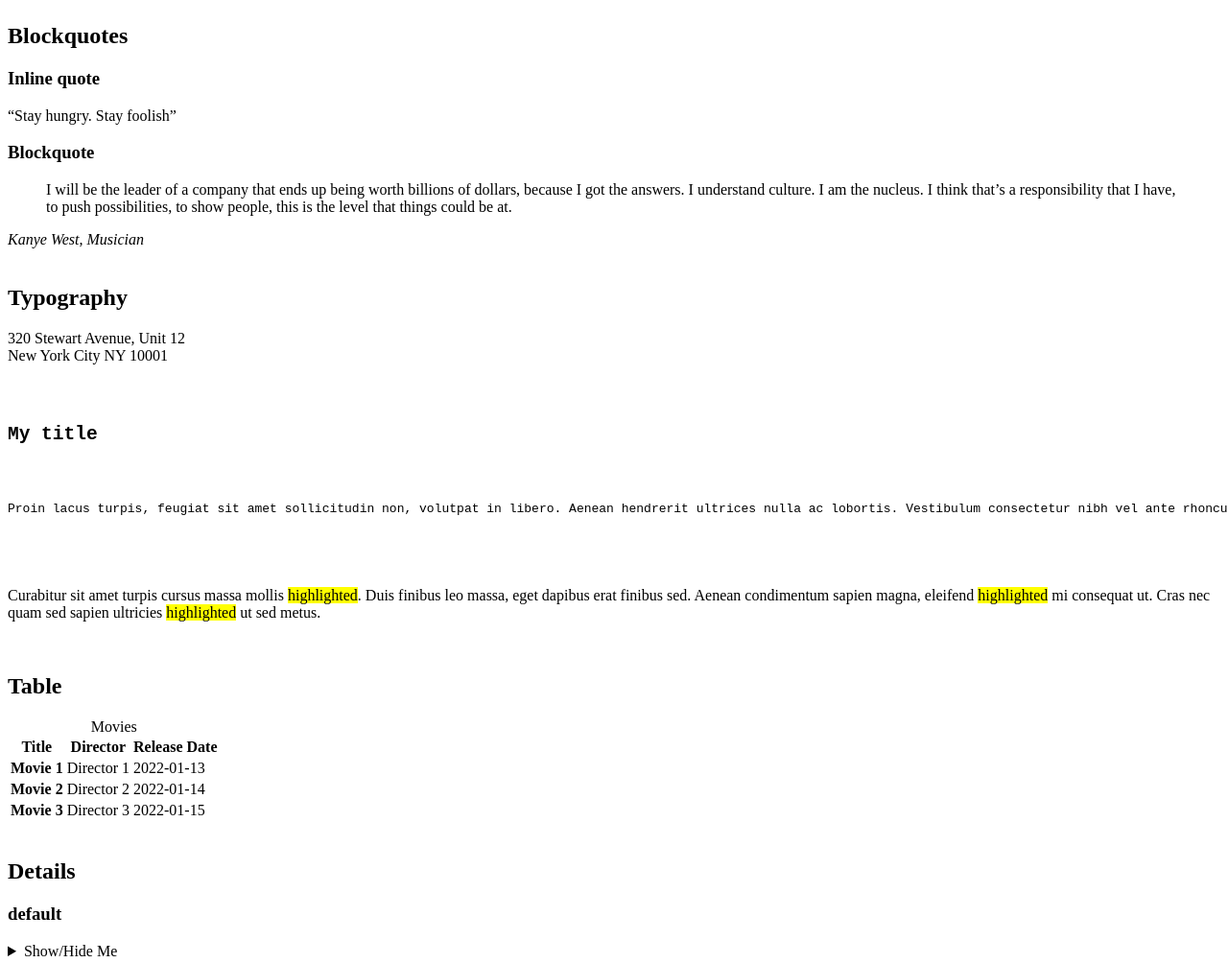
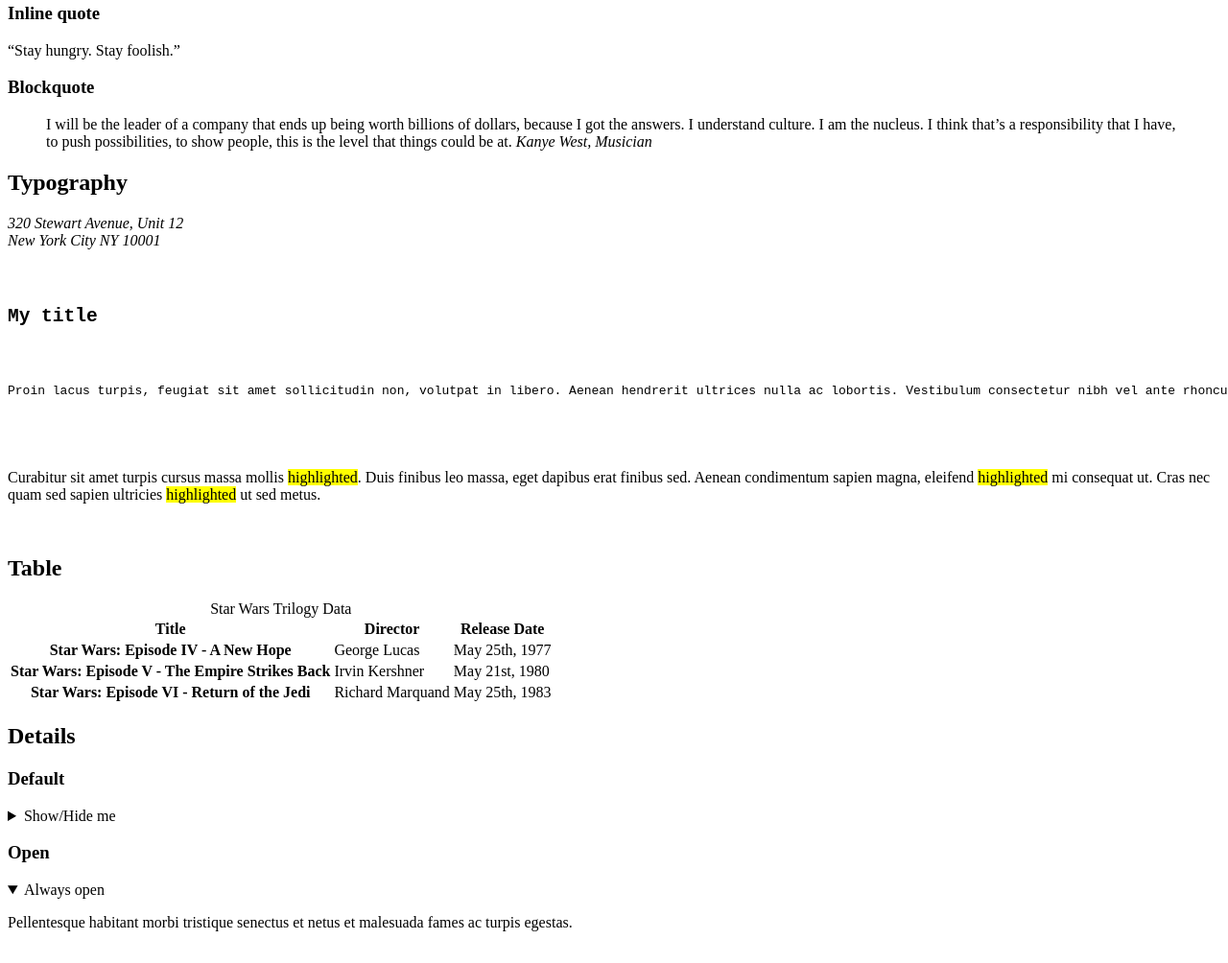
Before and after one commit to Thorbie010/alx-frontend, a plain HTML site: page 0x00-html_advanced/39-styleguide.html in a window 1280 px wide. Shown: the part 1087-2091 px from the top of the page at 96% size. Drawn offline with Linux system fonts and the light colour scheme.

Commit message:
fix advance html tasks

```diff
--- a/0x00-html_advanced/39-styleguide.html
+++ b/0x00-html_advanced/39-styleguide.html
@@ -1,12 +1,12 @@
 <!DOCTYPE html>
 <html lang="en" dir="ltr">
 <head>
-    <meta charset="UTF-8">
+  <meta charset="utf-8">
   <meta name="viewport" content="width=device-width, initial-scale=1.0, viewport-fit=cover">
   <title>Styleguide - Techium</title>
   <meta name="description" content="Techium is a digital agency">
-    <link rel="icon" href="./favicon.ico" type="image/x-icon">
-    <link rel="icon" href="./favicon.png" type="image/png">
+  <link rel="icon" type="image/x-icon" href="./favicon.ico">
+  <link rel="icon" type="image/png" href="./favicon.png">
 </head>
 <body>
   <header></header>
@@ -14,23 +14,24 @@
     <section>
       <header>
         <h2>Headings</h2>
+      </header>
         <h1>Heading level 1</h1>
         <h2>Heading level 2</h2>
         <h3>Heading level 3</h3>
         <h4>Heading level 4</h4>
         <h5>Heading level 5</h5>
         <h6>Heading level 6</h6>
-            </header>
     </section>
     <section>
       <header>
         <h2>Paragraph</h2>
+      </header>
       <h2>Heading with a subtitle</h2>
       <p>This is my subtitle</p>
       <p>Nunc lacinia ante nunc ac lobortis. Interdum adipiscing gravida odio porttitor sem non mi integer non faucibus ornare mi ut ante amet placerat aliquet. Volutpat eu sed ante lacinia sapien lorem accumsan varius montes viverra nibh in adipiscing blandit tempus accumsan.</p>
-            </header>
     </section>
-        <br> <!-- Lists -->
+
+    <!-- Lists -->
     <section>
       <header>
         <h2>Lists</h2>
@@ -59,7 +60,8 @@
         </dl>
       </div>
     </section>
-        <br> <!--Horizontal rule-->
+
+    <!-- Horizontal rule -->
     <section>
       <header>
         <h2>Horizontal rule</h2>
@@ -68,29 +70,36 @@
         <hr>
       </div>
     </section>
-        <br> <!--Blockquotes-->
+    <br>
+    <!-- Blockquotes -->
     <section>
       <header>
         <h2>Blockquotes</h2>
       </header>
       <div>
         <h3>Inline quote</h3>
-                <q>Stay hungry. Stay foolish</q>
+        <q>Stay hungry. Stay foolish.</q>
       </div>
         <div>
           <h3>Blockquote</h3>
-                <blockquote>I will be the leader of a company that ends up being worth billions of dollars, because I got the answers. I understand culture. I am the nucleus. I think that’s a responsibility that I have, to push possibilities, to show people, this is the level that things could be at.</blockquote>
+          <blockquote>
+            <p>I will be the leader of a company that ends up being worth billions of dollars, because I got the answers. I understand culture. I am the nucleus. I think that’s a responsibility that I have, to push possibilities, to show people, this is the level that things could be at.
             <cite>Kanye West, Musician</cite>
+            </p>
+          </blockquote>
         </div>
     </section>
-        <br> <!--Typography-->
+
+    <!-- Typography -->
     <section>
       <header>
         <h2>Typography</h2>
       </header>
+
       <div>
-                <p>320 Stewart Avenue, Unit 12 <br> New York City NY 10001</p>
+        <address>320 Stewart Avenue, Unit 12<br>New York City NY 10001</address>
       </div>
+
       <div>
         <pre>
           <code>
@@ -99,19 +108,19 @@
         </code>
         </pre>
       </div>
+
       <div>
-                <p>
-                    Curabitur sit amet turpis cursus massa mollis <mark>highlighted</mark>. Duis finibus leo massa, eget dapibus erat finibus sed. Aenean condimentum sapien magna, eleifend <mark>highlighted</mark> mi consequat ut. Cras nec quam sed sapien ultricies <mark>highlighted</mark> ut sed metus.
-                </p>
+        <p>Curabitur sit amet turpis cursus massa mollis <mark>highlighted</mark>. Duis finibus leo massa, eget dapibus erat finibus sed. Aenean condimentum sapien magna, eleifend <mark>highlighted</mark> mi consequat ut. Cras nec quam sed sapien ultricies <mark>highlighted</mark> ut sed metus.</p>
       </div>
     </section>
-        <br> <!--Table-->
+    <br>
+    <!-- Table -->
     <section>
       <header>
         <h2>Table</h2>
       </header>
       <table>
-                <caption>Movies</caption>
+        <caption>Star Wars Trilogy Data</caption>
         <thead>
           <tr>
             <th scope="col">Title</th>
@@ -121,32 +130,33 @@
         </thead>
         <tbody>
           <tr>
-                        <th scope="row">Movie 1</th>
-                        <td>Director 1</td>
-                        <td>2022-01-13</td>
+            <th scope="row">Star Wars: Episode IV - A New Hope</th>
+            <td>George Lucas</td>
+            <td>May 25th, 1977</td>
           </tr>
           <tr>
-                        <th scope="row">Movie 2</th>
-                        <td>Director 2</td>
-                        <td>2022-01-14</td>
+            <th scope="row">Star Wars: Episode V - The Empire Strikes Back</th>
+            <td>Irvin Kershner</td>
+            <td>May 21st, 1980</td>
           </tr>
           <tr>
-                        <th scope="row">Movie 3</th>
-                        <td>Director 3</td>
-                        <td>2022-01-15</td>
+            <th scope="row">Star Wars: Episode VI - Return of the Jedi</th>
+            <td>Richard Marquand</td>
+            <td>May 25th, 1983</td>
           </tr>
         </tbody>
       </table>
     </section>
-        <br> <!--Details-->
+
+    <!-- Details -->
     <section>
       <header>
         <h2>Details</h2>
       </header>
       <div>
-                <h3>default</h3>
+        <h3>Default</h3>
         <details>
-                    <summary>Show/Hide Me</summary>
+          <summary>Show/Hide me</summary>
           <p>Pellentesque habitant morbi tristique senectus et netus et malesuada fames ac turpis egestas.</p>
         </details>
       </div>
@@ -158,30 +168,25 @@
         </details>
       </div>
     </section>
-        <br> <!--Video-->
+    <br>
+    <!--Video-->
     <section>
         <header>
             <h2>Video</h2>
         </header>
         <video controls loop poster="https://intranet-projects-files.s3.amazonaws.com/webstack/thumbnail.jpg">
-                <!-- Source of the video -->
             <source src="https://intranet-projects-files.s3.amazonaws.com/webstack/BigBuckBunny.mp4" type="video/mp4">
-
-                <!-- Alternative text if the browser doesn't support HTML5 video -->
             Sorry, your browser doesn't support HTML5 video.
         </video>
     </section>
-        <br> <!--Audio-->
+    <br>
+    <!--Audio-->
     <section>
         <header>
             <h2>Audio</h2>
         </header>
-                <!-- Audio element with specified attributes -->
         <audio controls>
-                <!-- Source of the audio -->
             <source src="https://intranet-projects-files.s3.amazonaws.com/webstack/TroubleChapter8_64kb.mp3" type="audio/mp3">
-
-                <!-- Alternative text if the browser doesn't support the audio element -->
             Sorry, your browser doesn't support the audio element.
         </audio>
     </section>
```
Lines whose indentation alone changed are shown as unchanged.
